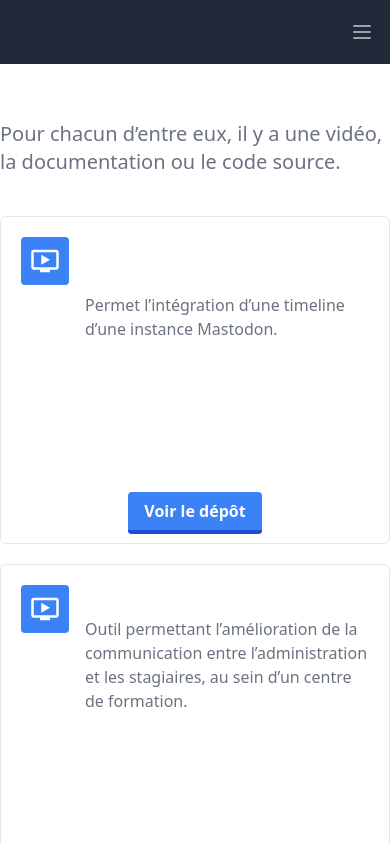
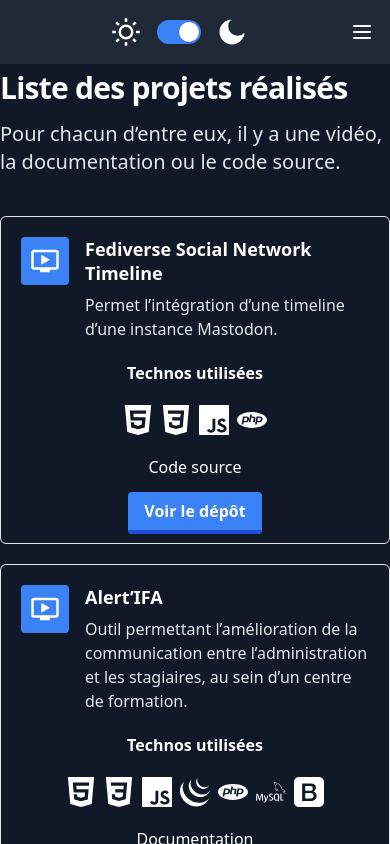
Before and after one commit to cedric-famibelle-pronzola/portfolio-nextjs-tailwindcss, a Next.js app: page / in a window 390 px wide. Shown: the top 844 px of the page. Built offline with nearby package versions, Linux system fonts and the light colour scheme.

Commit message:
Integrate SwitchTheme & adapt style

```diff
--- a/components/nav-bar.js
+++ b/components/nav-bar.js
@@ -1,5 +1,7 @@
 import {useState} from 'react'
 import Link from 'next/link'
+
+import SwitchTheme from './switch-theme'
 
 const links = [
   {
@@ -17,7 +19,7 @@ export default function NavBar() {
 
   return (
     <div>
-      <nav className='bg-gray-800'>
+      <nav className='bg-gray-300 dark:bg-gray-800'>
         <div className='mx-auto px-4 sm:px-6 lg:px-8'>
           <div className='flex items-center justify-between h-16'>
             <div className='flex items-center'>
@@ -27,11 +29,12 @@ export default function NavBar() {
                     <a className='px-3 py-2 rounded-md text-sm font-medium text-white bg-gray-900 focus:outline-none focus:text-white focus:bg-gray-700'>Projets</a>
                   </Link>
                   <Link href='/contact'>
-                    <a className='px-3 py-2 rounded-md text-sm font-medium text-gray-300 hover:text-white hover:bg-gray-700 focus:outline-none focus:text-white focus:bg-gray-700'>Contact</a>
+                    <a className='px-3 py-2 rounded-md text-sm font-medium text-black dark:text-gray-300 hover:text-white hover:bg-gray-700 focus:outline-none focus:text-white focus:bg-gray-700'>Contact</a>
                   </Link>
                 </div>
               </div>
             </div>
+            <SwitchTheme />
             <div className='hidden md:block'>
               <ul className='flex justify-between items-center'>
                 <ul className='flex justify-between items-center space-x-4'>
@@ -48,13 +51,13 @@ export default function NavBar() {
             <div className='-mr-2 flex md:hidden'>
               <button
                 type='button'
-                className='inline-flex items-center justify-center p-2 rounded-md text-gray-400 hover:text-white hover:bg-gray-700 focus:outline-none focus:bg-gray-700 focus:text-white'
+                className='inline-flex items-center justify-center p-2 rounded-md text-gray-400 hover:text-white hover:bg-gray-100 dark:hover:bg-gray-700 focus:outline-none focus:bg-gray-100 dark:focus:bg-gray-700 focus:text-black dark:focus:text-white'
                 onClick={() => setIsShown(!isShown)}
               >
-                <svg className={`${isShown ? 'hidden' : 'block'} h-6 w-6`} stroke='currentColor' fill='none' viewBox='0 0 24 24'>
+                <svg className={`${isShown ? 'hidden' : 'block'} h-6 w-6 text-black dark:text-white`} stroke='currentColor' fill='none' viewBox='0 0 24 24'>
                   <path strokeLinecap='round' strokeLinejoin='round' strokeWidth='2' d='M4 6h16M4 12h16M4 18h16' />
                 </svg>
-                <svg className={`${isShown ? 'block' : 'hidden'} h-6 w-6`} stroke='currentColor' fill='none' viewBox='0 0 24 24'>
+                <svg className={`${isShown ? 'block' : 'hidden'} h-6 w-6  text-black dark:text-white`} stroke='currentColor' fill='none' viewBox='0 0 24 24'>
                   <path strokeLinecap='round' strokeLinejoin='round' strokeWidth='2' d='M6 18L18 6M6 6l12 12' />
                 </svg>
               </button>
@@ -67,14 +70,14 @@ export default function NavBar() {
               <a className='block px-3 py-2 rounded-md text-base font-medium text-white bg-gray-900 focus:outline-none focus:text-white focus:bg-gray-700'>Projets</a>
             </Link>
             <Link href='/contact'>
-              <a className='block px-3 py-2 rounded-md text-base font-medium text-gray-300 hover:text-white hover:bg-gray-700 focus:outline-none focus:text-white focus:bg-gray-700'>Contact</a>
+              <a className='block px-3 py-2 rounded-md text-base font-medium text:black dark:text-gray-300 hover:text-white hover:bg-gray-700 focus:outline-none focus:text-white focus:bg-gray-700'>Contact</a>
             </Link>
           </div>
           <div className='px-2 pt-2 pb-3 border-t border-gray-700'>
             <ul>
               {links.map(({href, label}) => (
                 <li key={`${href}${label}`}>
-                  <a target='_blank' rel='noreferrer' href={href} className='block px-3 py-2 rounded-md text-base font-medium text-gray-300 hover:text-white hover:bg-gray-700'>
+                  <a target='_blank' rel='noreferrer' href={href} className='block px-3 py-2 rounded-md text-base font-medium text-black dark:text-gray-300 hover:text-white hover:bg-gray-700'>
                     {label}
                   </a>
                 </li>
--- a/components/projects/projects.js
+++ b/components/projects/projects.js
@@ -43,14 +43,14 @@ export default function Projects({project}) {
           </div>
         </div>
         <div className='ml-4'>
-          <h4 className='text-lg leading-6 font-medium text-white font-bold'>{title}</h4>
-          <p className='mt-2 text-base leading-6 text-gray-500'>
+          <h4 className='text-lg leading-6 font-medium text-black dark:text-white font-bold'>{title}</h4>
+          <p className='mt-2 text-base leading-6 text-gray-500 dark:text-gray-200'>
             {subtitle}
           </p>
         </div>
       </div>
-      <div className='text-white text-center'>
-        <h4 className='my-5'>Technos utilisées</h4>
+      <div className='text-black dark:text-white text-center'>
+        <h4 className='my-5 font-bold'>Technos utilisées</h4>
         <ul className='flex justify-center'>
           {icons.map(({Component, title}) => {
             return (
@@ -62,7 +62,7 @@ export default function Projects({project}) {
         </ul>
       </div>
       <div className='text-center'>
-        <h4 className='my-5 text-white'>{code ? 'Code source' : 'Documentation'}</h4>
+        <h4 className='my-5 text-black dark:text-white'>{code ? 'Code source' : 'Documentation'}</h4>
         {documentation.map(({title, url}) => {
           return (
             <a key={title} href={url} target='_blank' rel='noreferrer' className='mx-2 bg-blue-500 hover:bg-blue-700 text-white font-bold py-2 px-4 border-b-4 border-blue-700 hover:border-blue-700 rounded'>
--- a/pages/index.js
+++ b/pages/index.js
@@ -15,10 +15,10 @@ export default function IndexPage({projects}) {
       </Head>
       <Layout>
         <div className='lg:text-center'>
-          <h3 className='mt-2 text-3xl leading-8 font-extrabold tracking-tight text-white sm:text-4xl sm:leading-10'>
+          <h3 className='mt-2 text-3xl leading-8 font-extrabold tracking-tight text-black dark:text-white sm:text-4xl sm:leading-10'>
             Liste des projets réalisés
           </h3>
-          <p className='mt-4 max-w-2xl text-xl leading-7 text-gray-500 lg:mx-auto'>
+          <p className='mt-4 max-w-2xl text-xl leading-7 text-gray-500 dark:text-gray-200 lg:mx-auto'>
             Pour chacun d’entre eux, il y a une vidéo, la documentation ou le code source.
           </p>
         </div>
```
